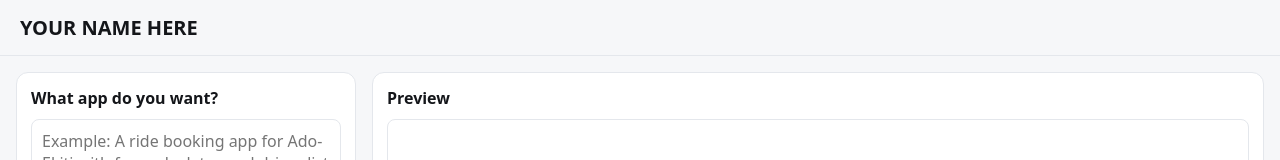
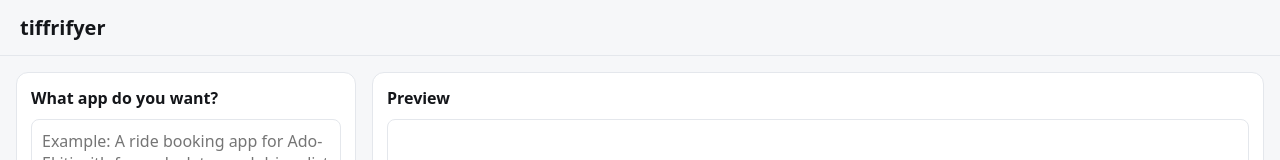
Before and after one commit to miracleadenoye-dotcom/mybuilder, a plain HTML site: page index.html in a window 1280 px wide. Shown: the top 160 px of the page. Drawn offline with Linux system fonts and the light colour scheme.

Commit message:
Set app name to tiffrifyer

```diff
--- a/index.html
+++ b/index.html
@@ -28,7 +28,7 @@ iframe{flex:1;width:100%;min-height:480px;border:1px solid var(--bd);border-radi
  <div class="card"><b>Preview</b><iframe id="pv" sandbox="allow-scripts allow-forms allow-modals"></iframe></div>
 </main>
 <script>
-const NAME = 'YOUR NAME HERE';
+const NAME = 'tiffrifyer';
 document.title = NAME; document.getElementById('title').textContent = NAME;
 let code = '';
 const $ = id => document.getElementById(id);
```
